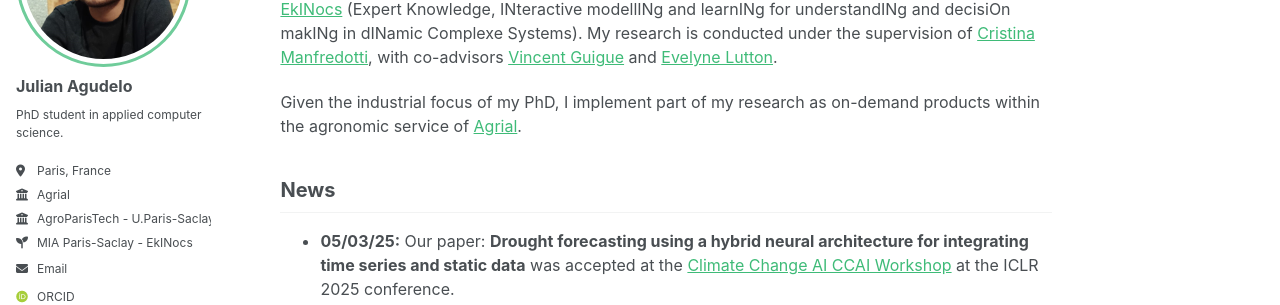
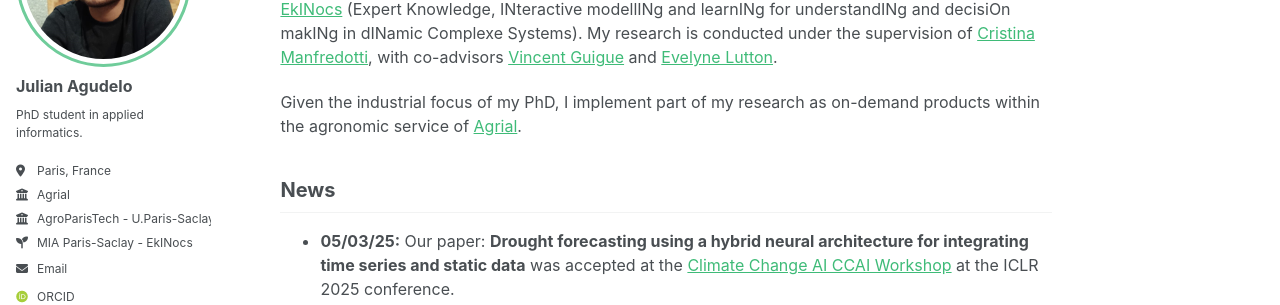
Before and after one commit to JulAgu/JulAgu.github.io, a Jekyll site: the page built from _pages/about.md, in a window 1280 px wide. Shown: the part 210-515 px from the top of the page. Built offline with Jekyll 4.4.1, drawn with Linux system fonts in a browser that asks for light colours; some web fonts are replaced.

Commit message:
Update _config.yml

```diff
--- a/_config.yml
+++ b/_config.yml
@@ -11,7 +11,7 @@
 title                    : "Julian Agudelo"
 title_separator          : "-"
 name                     : &name "Julian Agudelo"
-description              : &description "PhD student in applied computer science"
+description              : &description "PhD student in informatics"
 url                      : https://julagu.github.io # the base hostname & protocol for the site
 baseurl                  : "" # the subpath of your site, e.g. "/blog"
 repository               : "JulAgu/JulAgu.github.io"
@@ -24,7 +24,7 @@
   avatar           : "profile.jpg"
   name             : "Julian Agudelo"
   pronouns         : # example: "she/her"
-  bio              : "PhD student in applied computer science."
+  bio              : "PhD student in applied informatics."
   location         : "Paris, France"
   employer         : "Agrial"
   affiliation      : "AgroParisTech - U.Paris-Saclay"
```
